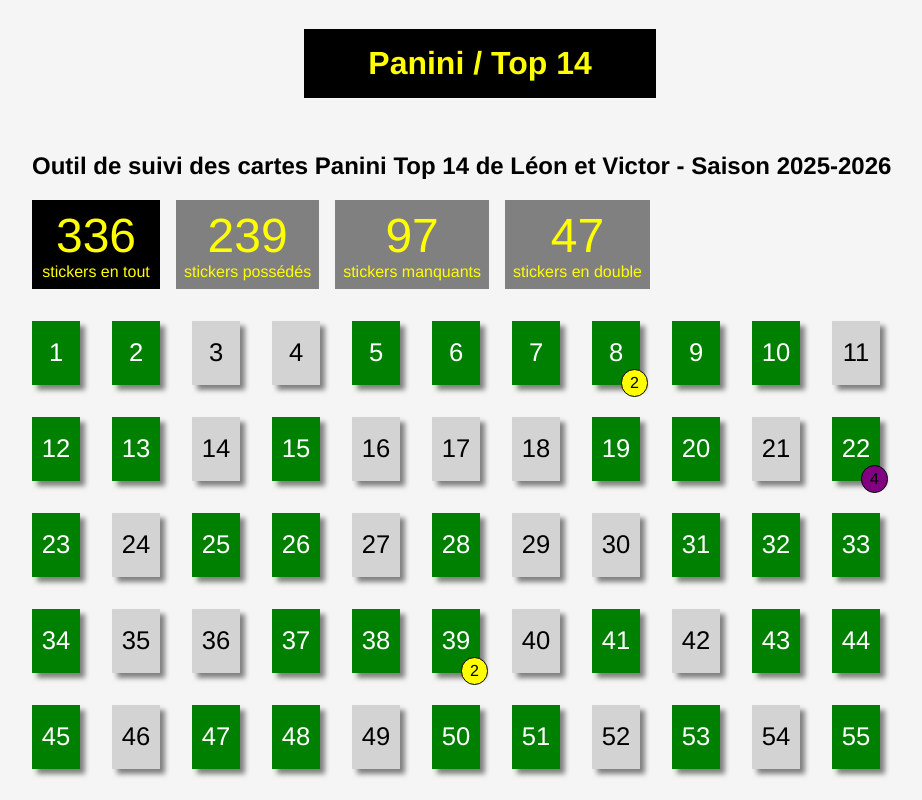
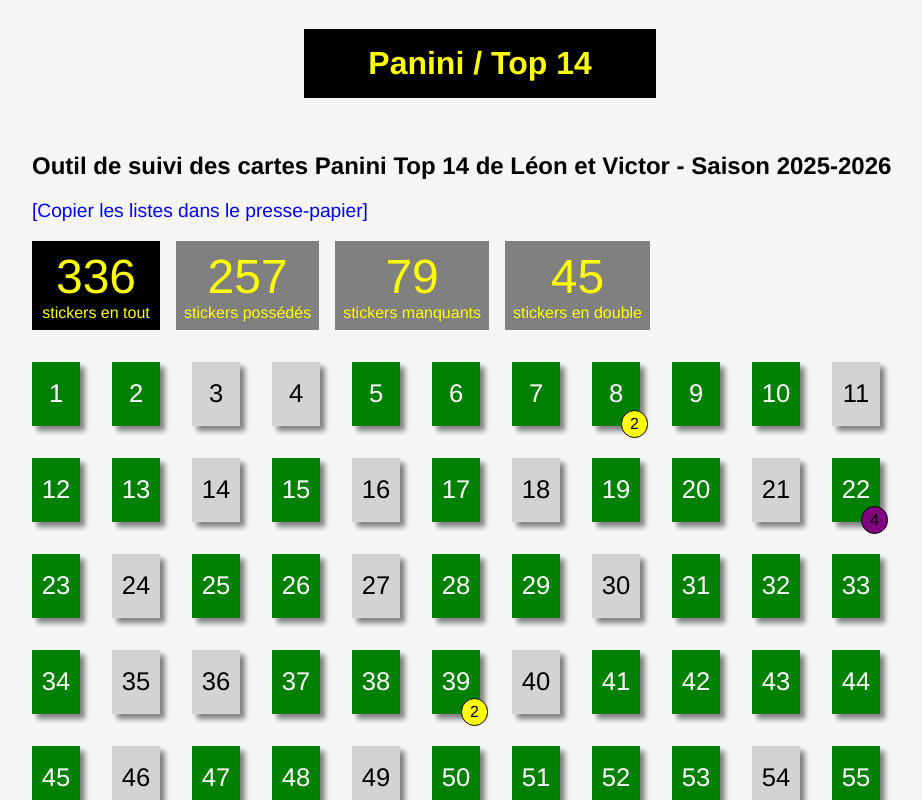
Before and after one commit to mdeverdelhan/panini-top14, an Angular app: page / in a window 1280 px wide. Shown: the top 800 px of the page, without its empty margins (160-1082 px from the left). Built offline with nearby package versions, Linux system fonts and the light colour scheme.

Commit message:
Add copy to clipboard

```diff
--- a/package.json
+++ b/package.json
@@ -27,6 +27,7 @@
     "@angular/compiler": "^21.0.0",
     "@angular/core": "^21.0.0",
     "@angular/forms": "^21.0.0",
+    "@angular/cdk": "^21.0.0",
     "@angular/platform-browser": "^21.0.0",
     "@angular/router": "^21.0.0",
     "rxjs": "~7.8.0",
--- a/src/app/app.html
+++ b/src/app/app.html
@@ -6,6 +6,7 @@
 
     <div class="entete">
       <h2>Outil de suivi des cartes Panini Top 14 de Léon et Victor - Saison 2025-2026</h2>
+      <div class="presse-papier" (click)="copierListesDansPressePapier()">[Copier les listes dans le presse-papier]</div>
       <div class="compteurs">
         <div class="compteur" [class.choisi]="compteurChoisi() === 'tous'" (click)="afficherTousLesStickers()">
           <span class="nbr">{{stickers().length}}</span> stickers en tout
--- a/src/app/app.scss
+++ b/src/app/app.scss
@@ -14,6 +14,16 @@
         max-width: 70vw;
         .entete {
             margin: 2em 0;
+
+            .presse-papier {
+                font-size: 1.2em;
+                color: blue;
+                margin: 1em 0;
+                cursor: pointer;
+                &:hover {
+                    text-decoration: underline;
+                }
+            }
             .compteurs {
                 display: flex;
                 gap: 1em;
--- a/src/app/app.ts
+++ b/src/app/app.ts
@@ -1,4 +1,5 @@
 import { Component, computed, signal } from '@angular/core';
+import { Clipboard } from '@angular/cdk/clipboard';
 import { Sticker } from './sticker/sticker';
 import { DonneeSticker } from './donnee-sticker.type';
 
@@ -32,7 +33,7 @@
   { id: 14, exemplaires: 0 },
   { id: 15, exemplaires: 1 },
   { id: 16, exemplaires: 0 },
-  { id: 17, exemplaires: 0 },
+  { id: 17, exemplaires: 1 },
   { id: 18, exemplaires: 0 },
   { id: 19, exemplaires: 1 },
   { id: 20, exemplaires: 1 },
@@ -44,7 +45,7 @@
   { id: 26, exemplaires: 1 },
   { id: 27, exemplaires: 0 },
   { id: 28, exemplaires: 1 },
-  { id: 29, exemplaires: 0 },
+  { id: 29, exemplaires: 1 },
   { id: 30, exemplaires: 0 },
   { id: 31, exemplaires: 1 },
   { id: 32, exemplaires: 1 },
@@ -57,7 +58,7 @@
   { id: 39, exemplaires: 2 },
   { id: 40, exemplaires: 0 },
   { id: 41, exemplaires: 1 },
-  { id: 42, exemplaires: 0 },
+  { id: 42, exemplaires: 1 },
   { id: 43, exemplaires: 1 },
   { id: 44, exemplaires: 1 },
   { id: 45, exemplaires: 1 },
@@ -67,7 +68,7 @@
   { id: 49, exemplaires: 0 },
   { id: 50, exemplaires: 1 },
   { id: 51, exemplaires: 1 },
-  { id: 52, exemplaires: 0 },
+  { id: 52, exemplaires: 1 },
   { id: 53, exemplaires: 1 },
   { id: 54, exemplaires: 0 },
   { id: 55, exemplaires: 1 },
@@ -75,7 +76,7 @@
   { id: 57, exemplaires: 1 },
   { id: 58, exemplaires: 1 },
   { id: 59, exemplaires: 1 },
-  { id: 60, exemplaires: 2 },
+  { id: 60, exemplaires: 1 },
   { id: 61, exemplaires: 2 },
   { id: 62, exemplaires: 1 },
   { id: 63, exemplaires: 2 },
@@ -94,11 +95,11 @@
   { id: 76, exemplaires: 1 },
   { id: 77, exemplaires: 2 },
   { id: 78, exemplaires: 0 },
-  { id: 79, exemplaires: 0 },
+  { id: 79, exemplaires: 1 },
   { id: 80, exemplaires: 1 },
   { id: 81, exemplaires: 1 },
   { id: 82, exemplaires: 1 },
-  { id: 83, exemplaires: 0 },
+  { id: 83, exemplaires: 1 },
   { id: 84, exemplaires: 1 },
   { id: 85, exemplaires: 2 },
   { id: 86, exemplaires: 1 },
@@ -118,7 +119,7 @@
   { id: 100, exemplaires: 1 },
   { id: 101, exemplaires: 1 },
   { id: 102, exemplaires: 1 },
-  { id: 103, exemplaires: 0 },
+  { id: 103, exemplaires: 1 },
   { id: 104, exemplaires: 0 },
   { id: 105, exemplaires: 1 },
   { id: 106, exemplaires: 0 },
@@ -128,7 +129,7 @@
   { id: 110, exemplaires: 1 },
   { id: 111, exemplaires: 1 },
   { id: 112, exemplaires: 1 },
-  { id: 113, exemplaires: 0 },
+  { id: 113, exemplaires: 1 },
   { id: 114, exemplaires: 3 },
   { id: 115, exemplaires: 3 },
   { id: 116, exemplaires: 1 },
@@ -142,10 +143,10 @@
   { id: 124, exemplaires: 1 },
   { id: 125, exemplaires: 0 },
   { id: 126, exemplaires: 0 },
-  { id: 127, exemplaires: 0 },
-  { id: 128, exemplaires: 0 },
+  { id: 127, exemplaires: 1 },
+  { id: 128, exemplaires: 1 },
   { id: 129, exemplaires: 2 },
-  { id: 130, exemplaires: 2 },
+  { id: 130, exemplaires: 1 },
   { id: 131, exemplaires: 1 },
   { id: 132, exemplaires: 1 },
   { id: 133, exemplaires: 1 },
@@ -154,12 +155,12 @@
   { id: 136, exemplaires: 1 },
   { id: 137, exemplaires: 1 },
   { id: 138, exemplaires: 1 },
-  { id: 139, exemplaires: 0 },
+  { id: 139, exemplaires: 1 },
   { id: 140, exemplaires: 0 },
   { id: 141, exemplaires: 1 },
   { id: 142, exemplaires: 1 },
   { id: 143, exemplaires: 3 },
-  { id: 144, exemplaires: 0 },
+  { id: 144, exemplaires: 1 },
   { id: 145, exemplaires: 1 },
   { id: 146, exemplaires: 2 },
   { id: 147, exemplaires: 1 },
@@ -177,7 +178,7 @@
   { id: 159, exemplaires: 1 },
   { id: 160, exemplaires: 2 },
   { id: 161, exemplaires: 0 },
-  { id: 162, exemplaires: 0 },
+  { id: 162, exemplaires: 1 },
   { id: 163, exemplaires: 1 },
   { id: 164, exemplaires: 2 },
   { id: 165, exemplaires: 1 },
@@ -187,7 +188,7 @@
   { id: 169, exemplaires: 1 },
   { id: 170, exemplaires: 0 },
   { id: 171, exemplaires: 2 },
-  { id: 172, exemplaires: 0 },
+  { id: 172, exemplaires: 1 },
   { id: 173, exemplaires: 1 },
   { id: 174, exemplaires: 3 },
   { id: 175, exemplaires: 0 },
@@ -206,7 +207,7 @@
   { id: 188, exemplaires: 0 },
   { id: 189, exemplaires: 0 },
   { id: 190, exemplaires: 0 },
-  { id: 191, exemplaires: 0 },
+  { id: 191, exemplaires: 1 },
   { id: 192, exemplaires: 0 },
   { id: 193, exemplaires: 2 },
   { id: 194, exemplaires: 1 },
@@ -217,7 +218,7 @@
   { id: 199, exemplaires: 0 },
   { id: 200, exemplaires: 2 },
   { id: 201, exemplaires: 3 },
-  { id: 202, exemplaires: 0 },
+  { id: 202, exemplaires: 1 },
   { id: 203, exemplaires: 1 },
   { id: 204, exemplaires: 2 },
   { id: 205, exemplaires: 0 },
@@ -253,7 +254,7 @@
   { id: 235, exemplaires: 0 },
   { id: 236, exemplaires: 1 },
   { id: 237, exemplaires: 1 },
-  { id: 238, exemplaires: 0 },
+  { id: 238, exemplaires: 1 },
   { id: 239, exemplaires: 3 },
   { id: 240, exemplaires: 1 },
   { id: 241, exemplaires: 1 },
@@ -313,7 +314,7 @@
   { id: 295, exemplaires: 1 },
   { id: 296, exemplaires: 0 },
   { id: 297, exemplaires: 1 },
-  { id: 298, exemplaires: 0 },
+  { id: 298, exemplaires: 1 },
   { id: 299, exemplaires: 1 },
   { id: 300, exemplaires: 0 },
   { id: 301, exemplaires: 0 },
@@ -360,6 +361,16 @@
 
   protected stickerAffiches = signal(this.stickers());
 
+  constructor(private clipboard: Clipboard) {}
+
+  public copierListesDansPressePapier(): void {
+    const texte = "Stickers manquants :\n"
+      + this.stickersManquants().map(s => s.id).join(', ')
+      + "\n\nStickers en double :\n"
+      + this.stickersEnDouble().map(s => s.id).join(', ');
+    this.clipboard.copy(texte);
+  }
+
   public afficherTousLesStickers(): void {
     this.compteurChoisi.set('tous');
     this.stickerAffiches.set(this.stickers());
```
Also changed, not shown: 1 other file (tests, documents, lock files or other folders).
